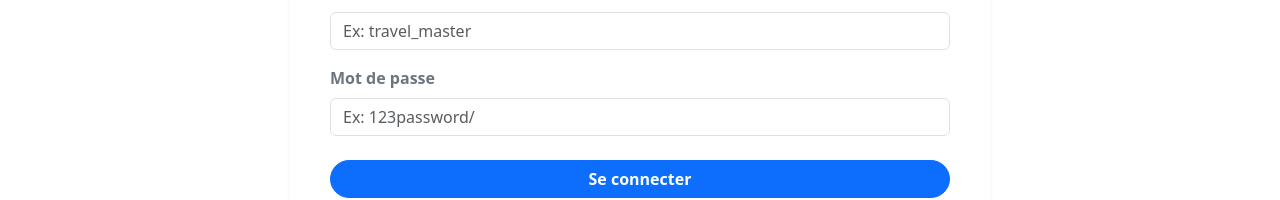
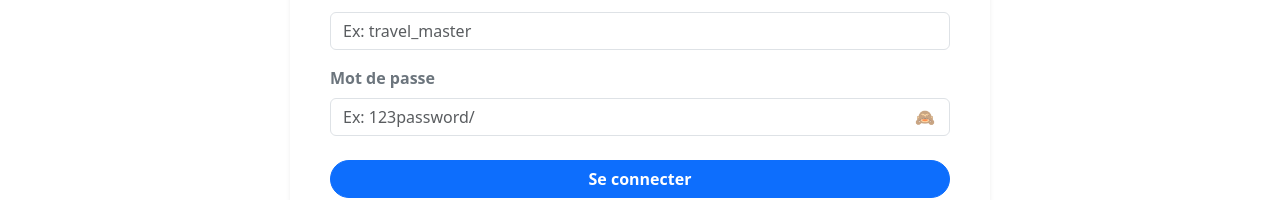
Before and after one commit to Jordandevop/voyages_redux, a React (Vite) app: page /login in a window 1280 px wide. Shown: the part 250-450 px from the top of the page. Built offline with nearby package versions, Linux system fonts and the light colour scheme.

Commit message:
add type text to password

```diff
--- /dev/null
+++ b/src/components/ProtectedRoute.jsx
@@ -0,0 +1,13 @@
+import { Navigate } from "react-router-dom";
+import { useAuth } from "../context/AuthContext";
+
+function ProtectedRoute({ children }) {
+  const { isAuthenticated } = useAuth();
+
+  if (!isAuthenticated) {
+    return <Navigate to="/login" replace />;
+  }
+  return children;
+}
+
+export default ProtectedRoute;
--- a/src/index.css
+++ b/src/index.css
@@ -20,3 +20,16 @@ body {
   min-height: 360px;
   object-fit: cover;
 }
+
+.password-input {
+  padding-right: 45px !important;
+}
+
+.password-icon {
+  cursor: pointer;
+  position: absolute;
+  right: 15px;
+  top: 50%;
+  transform: translateY(-50%);
+  z-index: 10;
+}
--- a/src/pages/LoginPage.jsx
+++ b/src/pages/LoginPage.jsx
@@ -1,14 +1,13 @@
 import { useForm } from "react-hook-form";
 import * as yup from "yup";
 import { yupResolver } from "@hookform/resolvers/yup";
-import { Container, Card, Form, Button, Row, Col } from "react-bootstrap";
+import { Container, Card, Form, Button, Row, Col, Alert } from "react-bootstrap";
 import { useAuth } from "../context/AuthContext";
 import { useNavigate } from "react-router-dom";
 import { useState } from "react";
 
 const loginSchema = yup.object({
   username: yup.string().required("Le nom d'utilisateur est requis"),
-
   password: yup.string().required("Le mot de passe est requis"),
 });
 
@@ -16,6 +15,7 @@ function LoginPage() {
   const { login } = useAuth();
   const navigate = useNavigate();
   const [apiError, setApiError] = useState("");
+  const [showPassword, setShowPassword] = useState(false);
 
   const {
     register,
@@ -30,30 +30,27 @@ function LoginPage() {
   });
 
   const onSubmit = async (data) => {
-    console.log("Tentative de connexion validée par Yup :", data);
     setApiError("");
     try {
-      const response = await fetch("https://dummyjson.com/auth/login",{
+      const response = await fetch("https://dummyjson.com/auth/login", {
         method: "POST",
-        headers:{
-          "Content-Type": "application/json"
+        headers: {
+          "Content-Type": "application/json",
         },
         body: JSON.stringify({
-          username:data.username,
-          password:data.password,
-        })
-      }
-    )
-      if(!response.ok){
-        throw new Error("Identifiants incorrects")
+          username: data.username,
+          password: data.password,
+        }),
+      });
+      if (!response.ok) {
+        throw new Error("Identifiants incorrects");
       }
       const result = await response.json();
       console.log(result);
-      login(result, result.accessToken)
-      navigate("/profile")
-
+      login(result, result.accessToken);
+      navigate("/profile");
     } catch (error) {
-      setApiError(error.message)
+      setApiError(error.message);
     }
   };
 
@@ -97,16 +94,26 @@ function LoginPage() {
                     <Form.Label className="fw-semibold text-secondary">
                       Mot de passe
                     </Form.Label>
-                    <Form.Control
-                      type="password"
-                      placeholder="Ex: 123password/"
-                      className="py-2.5"
-                      isInvalid={!!errors.password}
-                      {...register("password")}
-                    />
-                    <Form.Control.Feedback type="invalid" className="fw-bold">
-                      {errors.password?.message}
-                    </Form.Control.Feedback>
+                    <div className="position-relative">
+                      <Form.Control
+                        type={showPassword ? "text" : "password"}
+                        placeholder="Ex: 123password/"
+                        className="py-2.5 password-input"
+                        isInvalid={!!errors.password}
+                        {...register("password")}
+                      />
+                      <span
+                        onClick={() => setShowPassword(!showPassword)}
+                        className="text-muted password-icon"
+                      >
+                        {showPassword ? "🙉" : "🙈"}
+                      </span>
+                    </div>
+                    {errors.password && (
+                      <div className="invalid-feedback d-block fw-bold mt-1">
+                        {errors.password.message}
+                      </div>
+                    )}
                   </Form.Group>
                 </Col>
               </Row>
--- a/src/pages/ProfilPage.jsx
+++ b/src/pages/ProfilePage.jsx
@@ -12,20 +12,6 @@ function ProfilePage() {
     logout();
     navigate("/login");
   };
-  if (!isAuthenticated || !user) {
-    return (
-      <Container className="py-5 text-center">
-        <Card className="border-0 shadow-sm p-5 rounded-4 mx-auto" style={{ maxWidth: "500px" }}>
-            <div className="display-1 mb-3">🔒</div>
-            <h3 className="fw-bold">Accès refusé</h3>
-            <p className="text-muted">Vous devez être connecté pour consulter votre profil.</p>
-            <Button onClick={() => navigate("/login")} variant="primary" className="rounded-pill px-4">
-                Se connecter
-            </Button>
-        </Card>
-      </Container>
-    );
-  }
 
   return (
     <Container className="py-5">
--- a/src/pages/RegisterPage.jsx
+++ b/src/pages/RegisterPage.jsx
@@ -59,7 +59,6 @@ function RegisterPage() {
   const onSubmit = (data) => {
     localStorage.setItem("connectedUser", JSON.stringify(data));
     navigate("/profile");
-    console.log("Données d'inscription validées :", data);
   };
 
   return (
--- a/src/router/Router.jsx
+++ b/src/router/Router.jsx
@@ -17,7 +17,8 @@ import ContactPage from "../pages/ContactPage";
 import RegionPage from "../pages/RegionPage";
 import RegisterPage from "../pages/RegisterPage";
 import LoginPage from "../pages/LoginPage";
-import ProfilePage from "../pages/ProfilPage";
+import ProfilePage from "../pages/ProfilePage";
+import ProtectedRoute from "../components/ProtectedRoute";
 
 const router = createBrowserRouter([
 
@@ -66,7 +67,11 @@ const router = createBrowserRouter([
             },
             {
                 path: "profile",
-                element: <ProfilePage/>
+                element: (
+                        <ProtectedRoute>
+                            <ProfilePage/>
+                        </ProtectedRoute>
+                ),
             },
             {
                 path: "*",
```
